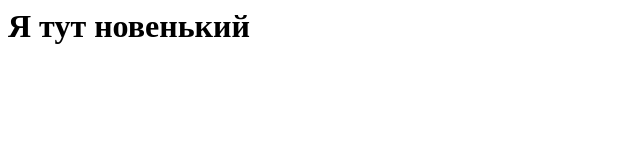
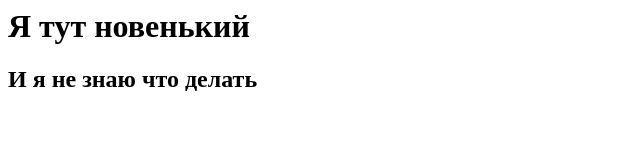
Before and after one commit to AlekseyAbu/first-project, a plain HTML site: page index.html in a window 1280 px wide. Shown: the whole page, without its empty margins (0-640 px from the left). Drawn offline with Linux system fonts and the light colour scheme.

Commit message:
Хз что это

```diff
--- a/index.html
+++ b/index.html
@@ -1 +1,2 @@
 <h1>Я тут новенький</h1>
+<h2>И я не знаю что делать</h2>
```
